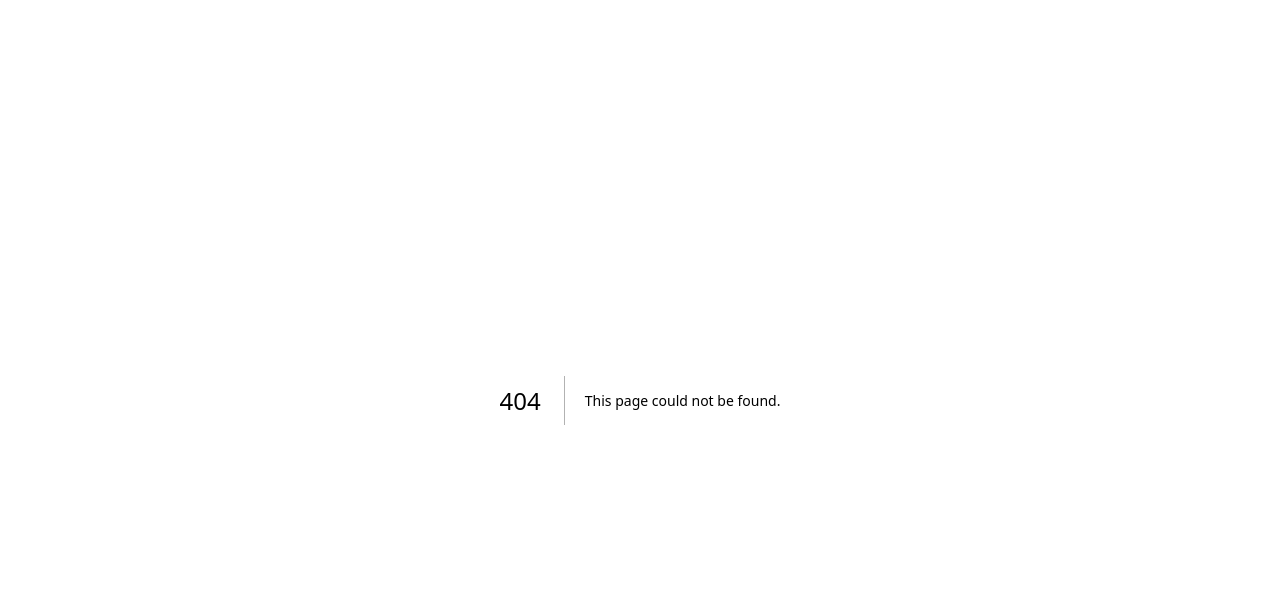
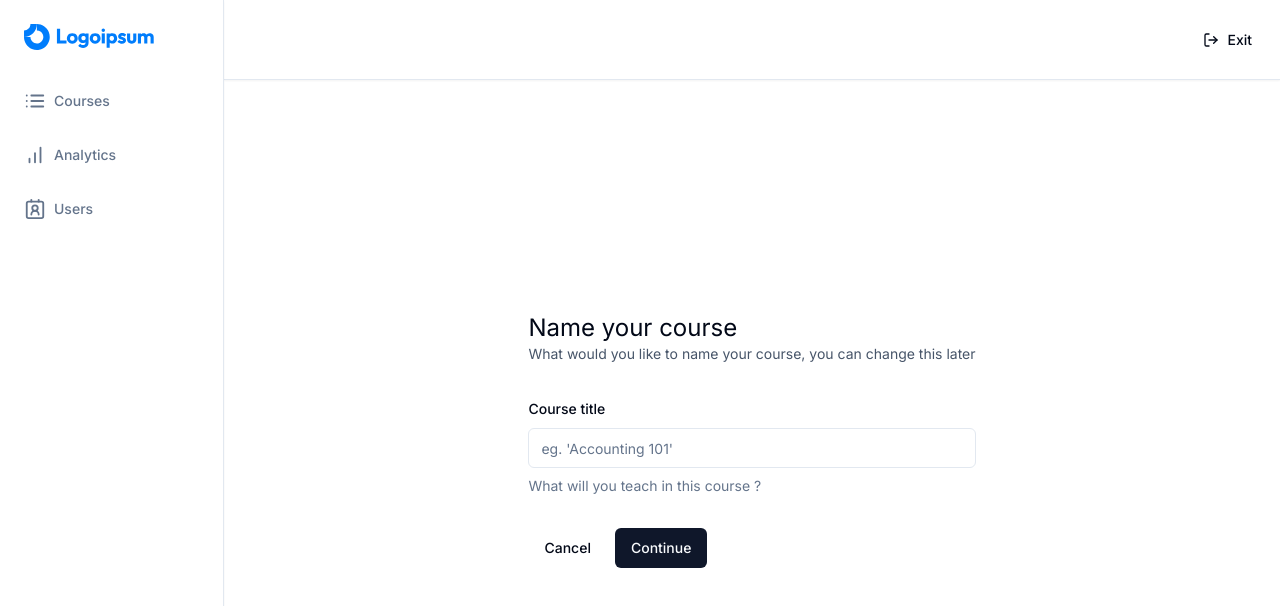
Before and after one commit to ArnoldRamodike/WissensHub, a Next.js app: page /teacher/create in a window 1280 px wide. Before the commit this address had no page. Shown: the top 606 px of the page. Built offline with nearby package versions, Linux system fonts and the light colour scheme.

Commit message:
Course creation UI

```diff
--- a/app/(dashboard)/(routes)/teacher/courses/page.tsx
+++ b/app/(dashboard)/(routes)/teacher/courses/page.tsx
@@ -1,8 +1,17 @@
+import { Button } from '@/components/ui/button'
+import Link from 'next/link'
 import React from 'react'
 
 const CoursesPage = () => {
   return (
-    <div>CoursesPage</div>
+    <div>
+      <Link href={'/teacher/create'}>
+        <Button className='p-6'>
+          New Course
+        </Button>
+      </Link>
+
+    </div>
   )
 }
 
--- /dev/null
+++ b/app/(dashboard)/(routes)/teacher/create/page.tsx
@@ -0,0 +1,88 @@
+'use client'
+
+import { Button } from '@/components/ui/button'
+import { Form, FormControl, FormDescription, FormField, FormItem, FormLabel, FormMessage } from '@/components/ui/form'
+import { Input } from '@/components/ui/input'
+import { zodResolver } from '@hookform/resolvers/zod'
+import axios from 'axios'
+import Link from 'next/link'
+import { useRouter } from 'next/navigation'
+import React from 'react'
+import { useForm } from 'react-hook-form'
+import toast from 'react-hot-toast'
+import { z } from 'zod'
+
+const formSchema = z.object({
+  title: z.string().min(1, {
+    message: "Title is required",
+  }),
+});
+
+const CreatePage = () => {
+  const router = useRouter();
+
+  const form = useForm<z.infer<typeof formSchema>>({
+    defaultValues: {
+      title: ""
+    }
+  });
+
+  const {isSubmitting, isValid} = form.formState;
+
+  const onSubmit = async (values: z.infer<typeof formSchema>) => {
+    try {
+      const response = await axios.post("/api/course", values);
+      router.push(`/teacher/courses/${response.data.id}`);
+    } catch (error) {
+      toast.error("Something went wrong")
+
+    }
+
+  }
+
+
+  return (
+    <div className='max-w-5xl mx-auto flex md:items-center md:justify-center h-full p-6'>
+        <div className="">
+          <h1 className='text-2xl'>Name your course</h1>
+          <p className='text-sm text-slate-600'>What would you like to name your course, you can change this later</p>
+          <Form {...form}>
+            <form onSubmit={form.handleSubmit(onSubmit)} className='space-y-8 mt-8'>
+              <FormField
+              control={form.control}
+              name='title'
+              render={({field}) => (
+                <FormItem>
+                  <FormLabel>Course title</FormLabel>
+                  <FormControl>
+                    <Input
+                     disabled={isSubmitting}
+                     placeholder="eg. 'Accounting 101'"
+                     {...field}
+                    />
+                  </FormControl>
+                  <FormDescription>
+                    What will you teach in this course ?
+                  </FormDescription>
+                  <FormMessage/>
+                </FormItem>
+              )}
+              />
+              <div className="flex items-center gap-x-2">
+                <Link href={'/'}>
+                  <Button type='buttton' variant={'ghost'}>
+                    Cancel
+                  </Button>
+                </Link>
+                <Button type='submit' disabled={!isValid || isSubmitting}>
+                  Continue
+                </Button>
+              </div>
+            </form>
+          </Form>
+        </div>
+    </div>
+  )
+}
+
+export default CreatePage
--- a/app/layout.tsx
+++ b/app/layout.tsx
@@ -2,6 +2,7 @@
 import { Inter } from "next/font/google";
 import "./globals.css";
 import { ClerkProvider } from "@clerk/nextjs";
+import ToasterProvider from "@/components/providers/toaster-provider";
 
 const inter = Inter({ subsets: ["latin"] });
 
@@ -19,6 +20,7 @@
     <ClerkProvider>
       <html lang="en">
         <body className={inter.className}>
+          <ToasterProvider/>
           {children}
         </body>
       </html>
--- /dev/null
+++ b/components/providers/toaster-provider.tsx
@@ -0,0 +1,11 @@
+'use client'
+
+import React from 'react'
+import {Toaster} from 'react-hot-toast'
+const ToasterProvider = () => {
+  return (
+    <Toaster/>
+  )
+}
+
+export default ToasterProvider
--- /dev/null
+++ b/components/ui/form.tsx
@@ -0,0 +1,176 @@
+import * as React from "react"
+import * as LabelPrimitive from "@radix-ui/react-label"
+import { Slot } from "@radix-ui/react-slot"
+import {
+  Controller,
+  ControllerProps,
+  FieldPath,
+  FieldValues,
+  FormProvider,
+  useFormContext,
+} from "react-hook-form"
+
+import { cn } from "@/lib/utils"
+import { Label } from "@/components/ui/label"
+
+const Form = FormProvider
+
+type FormFieldContextValue<
+  TFieldValues extends FieldValues = FieldValues,
+  TName extends FieldPath<TFieldValues> = FieldPath<TFieldValues>
+> = {
+  name: TName
+}
+
+const FormFieldContext = React.createContext<FormFieldContextValue>(
+  {} as FormFieldContextValue
+)
+
+const FormField = <
+  TFieldValues extends FieldValues = FieldValues,
+  TName extends FieldPath<TFieldValues> = FieldPath<TFieldValues>
+>({
+  ...props
+}: ControllerProps<TFieldValues, TName>) => {
+  return (
+    <FormFieldContext.Provider value={{ name: props.name }}>
+      <Controller {...props} />
+    </FormFieldContext.Provider>
+  )
+}
+
+const useFormField = () => {
+  const fieldContext = React.useContext(FormFieldContext)
+  const itemContext = React.useContext(FormItemContext)
+  const { getFieldState, formState } = useFormContext()
+
+  const fieldState = getFieldState(fieldContext.name, formState)
+
+  if (!fieldContext) {
+    throw new Error("useFormField should be used within <FormField>")
+  }
+
+  const { id } = itemContext
+
+  return {
+    id,
+    name: fieldContext.name,
+    formItemId: `${id}-form-item`,
+    formDescriptionId: `${id}-form-item-description`,
+    formMessageId: `${id}-form-item-message`,
+    ...fieldState,
+  }
+}
+
+type FormItemContextValue = {
+  id: string
+}
+
+const FormItemContext = React.createContext<FormItemContextValue>(
+  {} as FormItemContextValue
+)
+
+const FormItem = React.forwardRef<
+  HTMLDivElement,
+  React.HTMLAttributes<HTMLDivElement>
+>(({ className, ...props }, ref) => {
+  const id = React.useId()
+
+  return (
+    <FormItemContext.Provider value={{ id }}>
+      <div ref={ref} className={cn("space-y-2", className)} {...props} />
+    </FormItemContext.Provider>
+  )
+})
+FormItem.displayName = "FormItem"
+
+const FormLabel = React.forwardRef<
+  React.ElementRef<typeof LabelPrimitive.Root>,
+  React.ComponentPropsWithoutRef<typeof LabelPrimitive.Root>
+>(({ className, ...props }, ref) => {
+  const { error, formItemId } = useFormField()
+
+  return (
+    <Label
+      ref={ref}
+      className={cn(error && "text-destructive", className)}
+      htmlFor={formItemId}
+      {...props}
+    />
+  )
+})
+FormLabel.displayName = "FormLabel"
+
+const FormControl = React.forwardRef<
+  React.ElementRef<typeof Slot>,
+  React.ComponentPropsWithoutRef<typeof Slot>
+>(({ ...props }, ref) => {
+  const { error, formItemId, formDescriptionId, formMessageId } = useFormField()
+
+  return (
+    <Slot
+      ref={ref}
+      id={formItemId}
+      aria-describedby={
+        !error
+          ? `${formDescriptionId}`
+          : `${formDescriptionId} ${formMessageId}`
+      }
+      aria-invalid={!!error}
+      {...props}
+    />
+  )
+})
+FormControl.displayName = "FormControl"
+
+const FormDescription = React.forwardRef<
+  HTMLParagraphElement,
+  React.HTMLAttributes<HTMLParagraphElement>
+>(({ className, ...props }, ref) => {
+  const { formDescriptionId } = useFormField()
+
+  return (
+    <p
+      ref={ref}
+      id={formDescriptionId}
+      className={cn("text-sm text-muted-foreground", className)}
+      {...props}
+    />
+  )
+})
+FormDescription.displayName = "FormDescription"
+
+const FormMessage = React.forwardRef<
+  HTMLParagraphElement,
+  React.HTMLAttributes<HTMLParagraphElement>
+>(({ className, children, ...props }, ref) => {
+  const { error, formMessageId } = useFormField()
+  const body = error ? String(error?.message) : children
+
+  if (!body) {
+    return null
+  }
+
+  return (
+    <p
+      ref={ref}
+      id={formMessageId}
+      className={cn("text-sm font-medium text-destructive", className)}
+      {...props}
+    >
+      {body}
+    </p>
+  )
+})
+FormMessage.displayName = "FormMessage"
+
+export {
+  useFormField,
+  Form,
+  FormItem,
+  FormLabel,
+  FormControl,
+  FormDescription,
+  FormMessage,
+  FormField,
+}
--- /dev/null
+++ b/components/ui/input.tsx
@@ -0,0 +1,25 @@
+import * as React from "react"
+
+import { cn } from "@/lib/utils"
+
+export interface InputProps
+  extends React.InputHTMLAttributes<HTMLInputElement> {}
+
+const Input = React.forwardRef<HTMLInputElement, InputProps>(
+  ({ className, type, ...props }, ref) => {
+    return (
+      <input
+        type={type}
+        className={cn(
+          "flex h-10 w-full rounded-md border border-input bg-background px-3 py-2 text-sm ring-offset-background file:border-0 file:bg-transparent file:text-sm file:font-medium placeholder:text-muted-foreground focus-visible:outline-none focus-visible:ring-2 focus-visible:ring-ring focus-visible:ring-offset-2 disabled:cursor-not-allowed disabled:opacity-50",
+          className
+        )}
+        ref={ref}
+        {...props}
+      />
+    )
+  }
+)
+Input.displayName = "Input"
+
+export { Input }
--- /dev/null
+++ b/components/ui/label.tsx
@@ -0,0 +1,26 @@
+"use client"
+
+import * as React from "react"
+import * as LabelPrimitive from "@radix-ui/react-label"
+import { cva, type VariantProps } from "class-variance-authority"
+
+import { cn } from "@/lib/utils"
+
+const labelVariants = cva(
+  "text-sm font-medium leading-none peer-disabled:cursor-not-allowed peer-disabled:opacity-70"
+)
+
+const Label = React.forwardRef<
+  React.ElementRef<typeof LabelPrimitive.Root>,
+  React.ComponentPropsWithoutRef<typeof LabelPrimitive.Root> &
+    VariantProps<typeof labelVariants>
+>(({ className, ...props }, ref) => (
+  <LabelPrimitive.Root
+    ref={ref}
+    className={cn(labelVariants(), className)}
+    {...props}
+  />
+))
+Label.displayName = LabelPrimitive.Root.displayName
+
+export { Label }
```
Also changed, not shown: package.json (+7 -1 lines), 1 other file (tests, documents, lock files or other folders).
